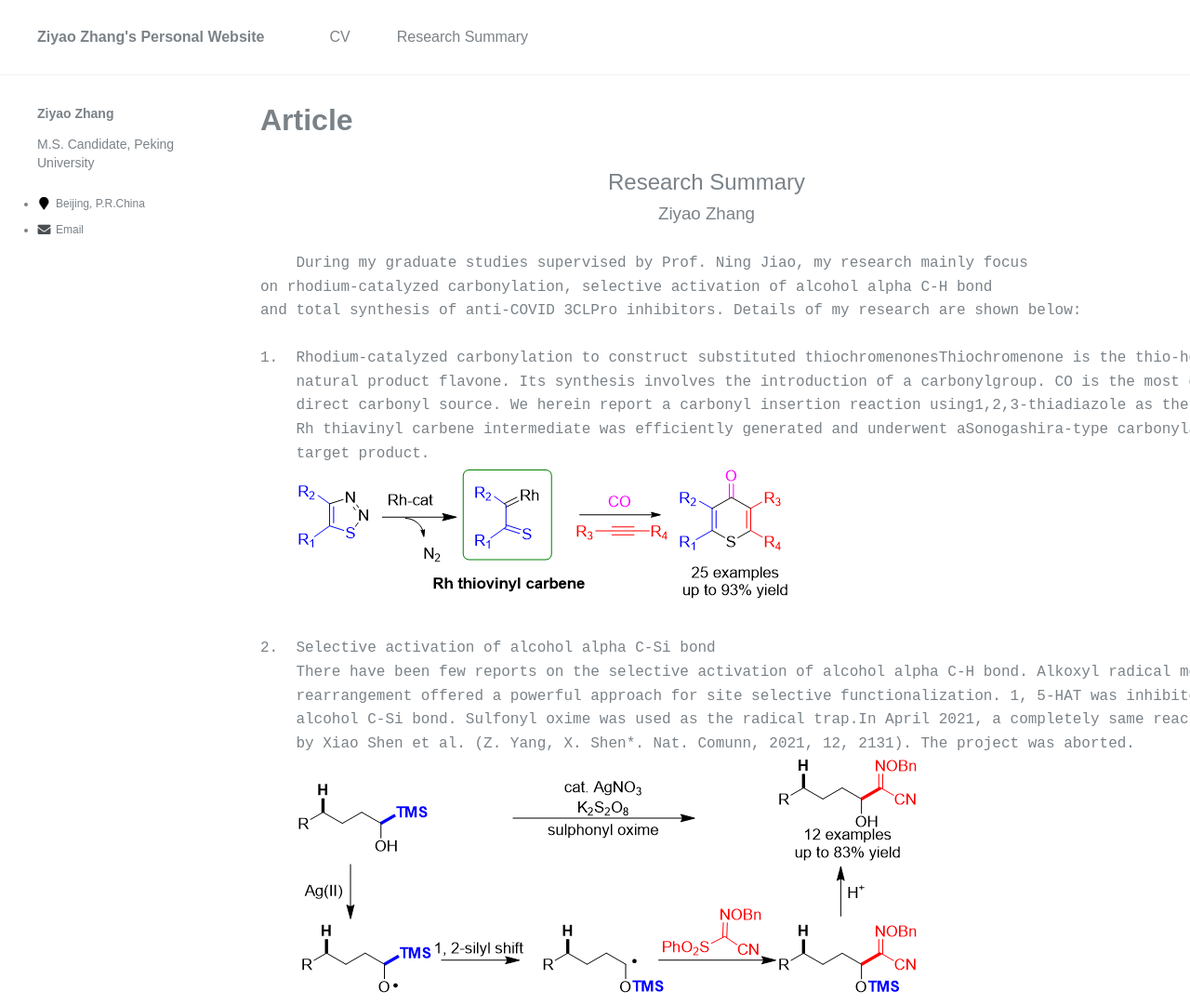
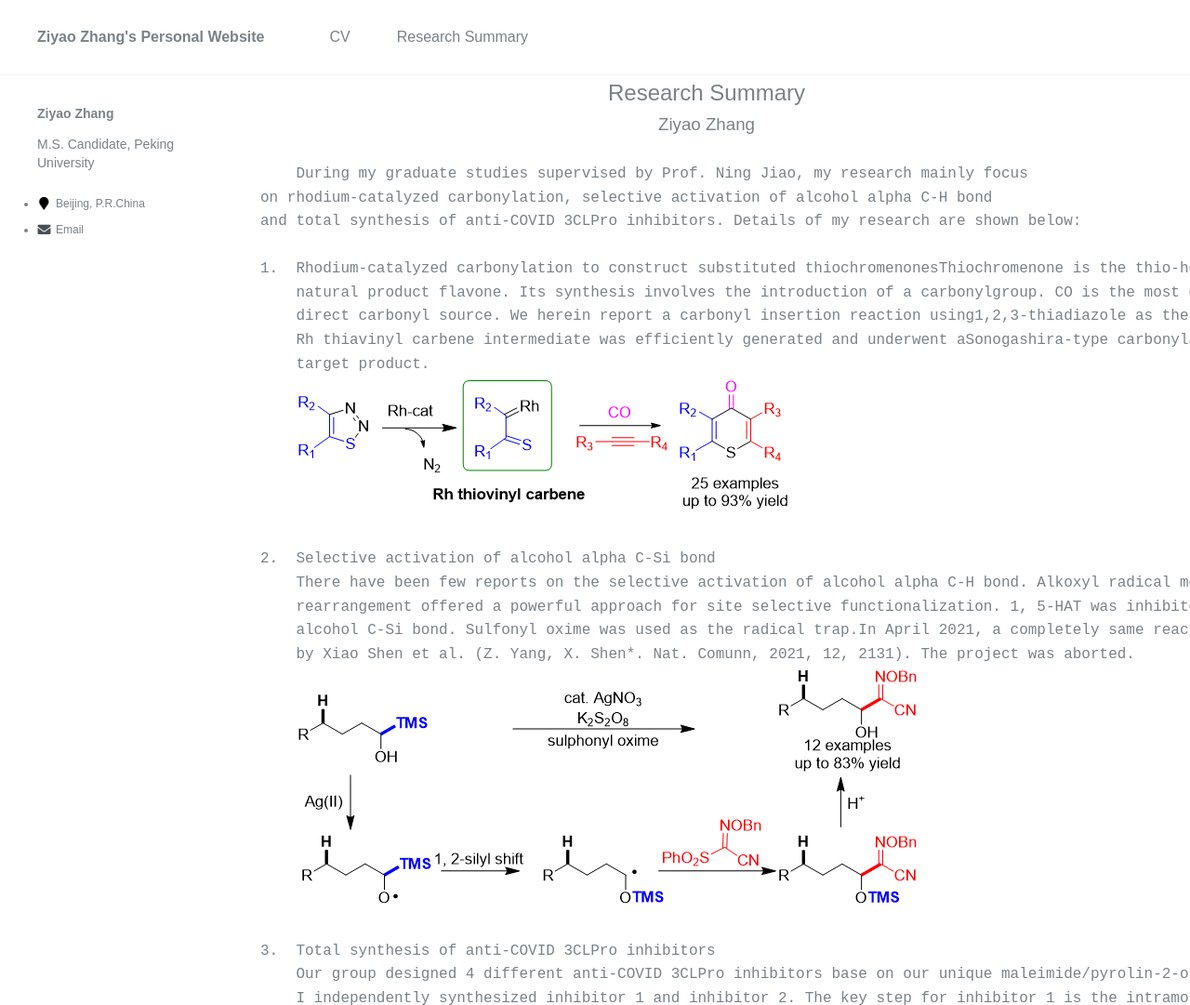
Before and after one commit to Brandonzzy/Zhanghomepage, a plain HTML site: page info.html in a window 1280 px wide. Shown: the top 1081 px of the page at 93% size. Drawn offline with Linux system fonts and the light colour scheme.

Commit message:
Update info.html

```diff
--- a/info.html
+++ b/info.html
@@ -46,7 +46,6 @@
 
 		</div>
 		<div class="archive">
-		   <h1>Article</h1>
 		   <center><h2>Research Summary</h2></center>
            <center><h3>Ziyao Zhang</h3></center>
 		   <pre>
```
